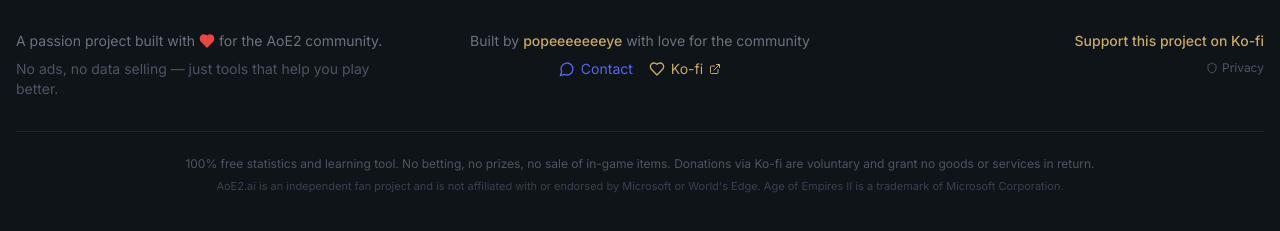
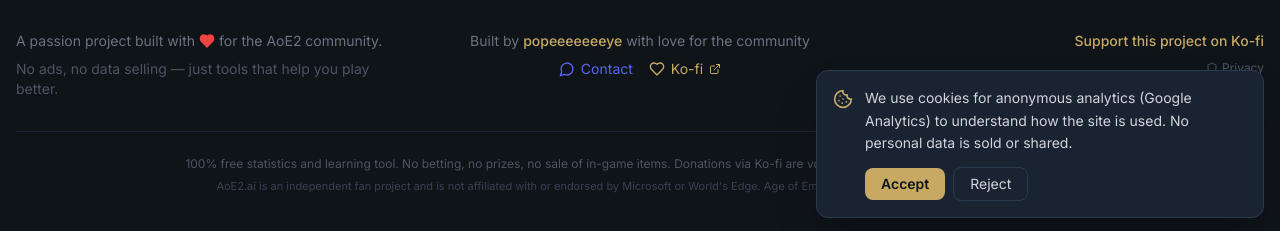
Before and after one commit to Poppeyye/aoe2ai, a Next.js app: page /en/replay in a window 1280 px wide. Shown: the part 566-797 px from the top of the page. Built offline with nearby package versions, Linux system fonts and the light colour scheme; no server answers.

Commit message:
feat: add GDPR cookie consent banner with Google Consent Mode v2
Analytics storage is denied by default; GA only sets cookies after the
user accepts. Choice persists in localStorage and applies immediately
via consent update. Banner available in both locales.

```diff
--- a/src/app/[locale]/layout.tsx
+++ b/src/app/[locale]/layout.tsx
@@ -9,6 +9,7 @@ import { getDictionary } from "@/i18n/getDictionary";
 import { locales, type Locale, isValidLocale } from "@/i18n/config";
 import { WebSiteJsonLd, WebApplicationJsonLd } from "@/components/seo/JsonLd";
 import GoogleAnalytics from "@/components/analytics/GoogleAnalytics";
+import CookieConsent from "@/components/analytics/CookieConsent";
 
 const inter = Inter({ subsets: ["latin"] });
 
@@ -92,6 +93,7 @@ export default async function LocaleLayout({
               <Navbar />
               <main className="flex-1">{children}</main>
               <Footer />
+              <CookieConsent />
             </I18nProvider>
           </SessionProvider>
         </div>
--- /dev/null
+++ b/src/components/analytics/CookieConsent.tsx
@@ -0,0 +1,68 @@
+"use client";
+
+import { useState, useEffect } from "react";
+import { Cookie } from "lucide-react";
+import { useDictionary } from "@/i18n/I18nProvider";
+
+declare global {
+  interface Window {
+    gtag?: (...args: unknown[]) => void;
+  }
+}
+
+export default function CookieConsent() {
+  const dict = useDictionary();
+  const d = (dict as unknown as Record<string, Record<string, string>>).cookies;
+  const [visible, setVisible] = useState(false);
+
+  useEffect(() => {
+    try {
+      if (!localStorage.getItem("cookie-consent")) {
+        setVisible(true);
+      }
+    } catch {
+      // localStorage unavailable — don't show the banner
+    }
+  }, []);
+
+  if (!visible || !d) return null;
+
+  function decide(consent: "granted" | "denied") {
+    try {
+      localStorage.setItem("cookie-consent", consent);
+    } catch {
+      // ignore
+    }
+    window.gtag?.("consent", "update", { analytics_storage: consent });
+    setVisible(false);
+  }
+
+  return (
+    <div
+      role="dialog"
+      aria-live="polite"
+      className="fixed bottom-4 left-4 right-4 sm:left-auto sm:max-w-md z-[100] rounded-xl border border-aoe-border bg-aoe-card shadow-2xl p-4"
+    >
+      <div className="flex items-start gap-3">
+        <Cookie className="w-5 h-5 text-aoe-accent shrink-0 mt-0.5" />
+        <div className="flex-1 min-w-0">
+          <p className="text-sm text-gray-300 leading-relaxed mb-3">{d.message}</p>
+          <div className="flex items-center gap-2">
+            <button
+              onClick={() => decide("granted")}
+              className="btn-primary !px-4 !py-1.5 text-sm"
+            >
+              {d.accept}
+            </button>
+            <button
+              onClick={() => decide("denied")}
+              className="btn-secondary !px-4 !py-1.5 text-sm"
+            >
+              {d.reject}
+            </button>
+          </div>
+        </div>
+      </div>
+    </div>
+  );
+}
--- a/src/components/analytics/GoogleAnalytics.tsx
+++ b/src/components/analytics/GoogleAnalytics.tsx
@@ -15,6 +15,15 @@ export default function GoogleAnalytics() {
         {`
           window.dataLayer = window.dataLayer || [];
           function gtag(){dataLayer.push(arguments);}
+          // Consent Mode v2: denied by default until the user accepts the banner
+          var storedConsent = null;
+          try { storedConsent = localStorage.getItem('cookie-consent'); } catch (e) {}
+          gtag('consent', 'default', {
+            analytics_storage: storedConsent === 'granted' ? 'granted' : 'denied',
+            ad_storage: 'denied',
+            ad_user_data: 'denied',
+            ad_personalization: 'denied'
+          });
           gtag('js', new Date());
           gtag('config', '${GA_ID}', { anonymize_ip: true });
         `}
--- a/src/i18n/dictionaries/en.json
+++ b/src/i18n/dictionaries/en.json
@@ -46,6 +46,11 @@
         "a": "Yes. Tech tree and civilization data come from the game's data files and player stats from live APIs, so new civilizations and balance changes appear automatically."
       }
     ]
+  },
+  "cookies": {
+    "message": "We use cookies for anonymous analytics (Google Analytics) to understand how the site is used. No personal data is sold or shared.",
+    "accept": "Accept",
+    "reject": "Reject"
   },
   "footer": {
     "passion": "A passion project built with",
--- a/src/i18n/dictionaries/es.json
+++ b/src/i18n/dictionaries/es.json
@@ -46,6 +46,11 @@
         "a": "Sí. El árbol tecnológico y las civilizaciones vienen de los archivos de datos del juego y las estadísticas de jugadores de APIs en vivo, así que las civilizaciones nuevas y los cambios de balance aparecen automáticamente."
       }
     ]
+  },
+  "cookies": {
+    "message": "Usamos cookies de analítica anónima (Google Analytics) para entender cómo se usa la web. No se venden ni comparten datos personales.",
+    "accept": "Aceptar",
+    "reject": "Rechazar"
   },
   "footer": {
     "passion": "Un proyecto creado con",
```
